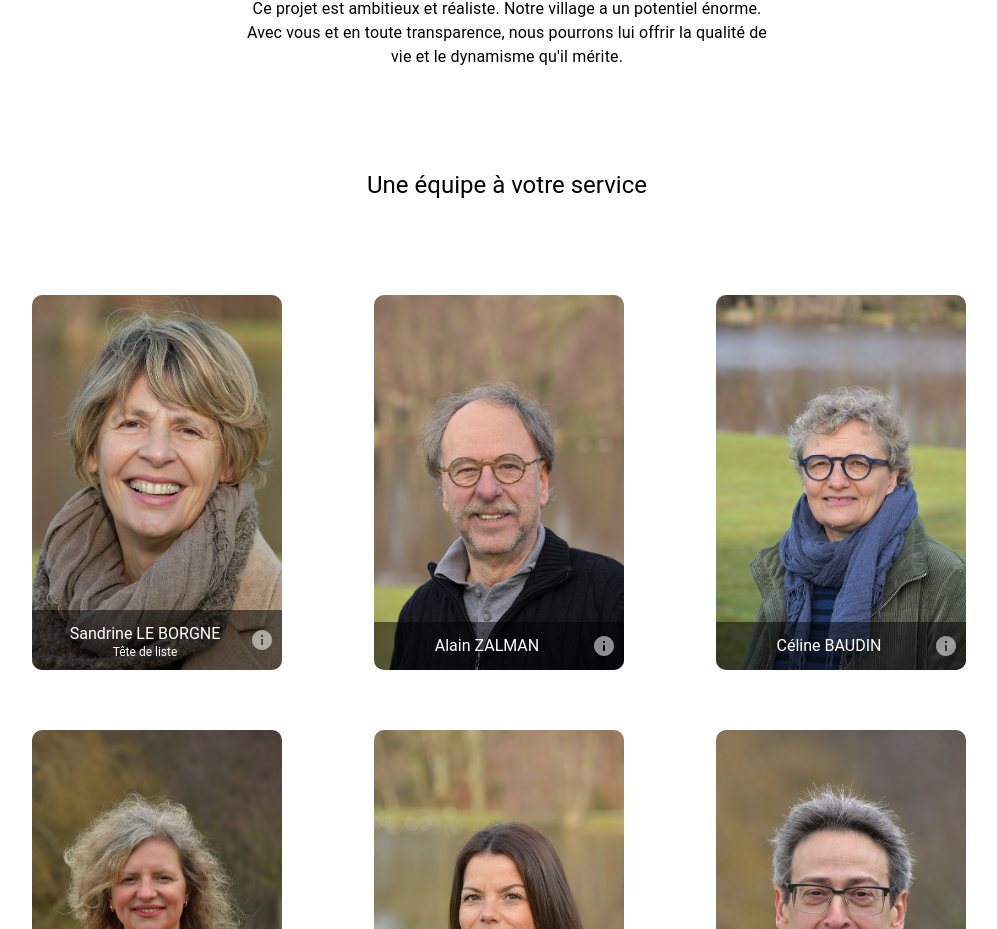
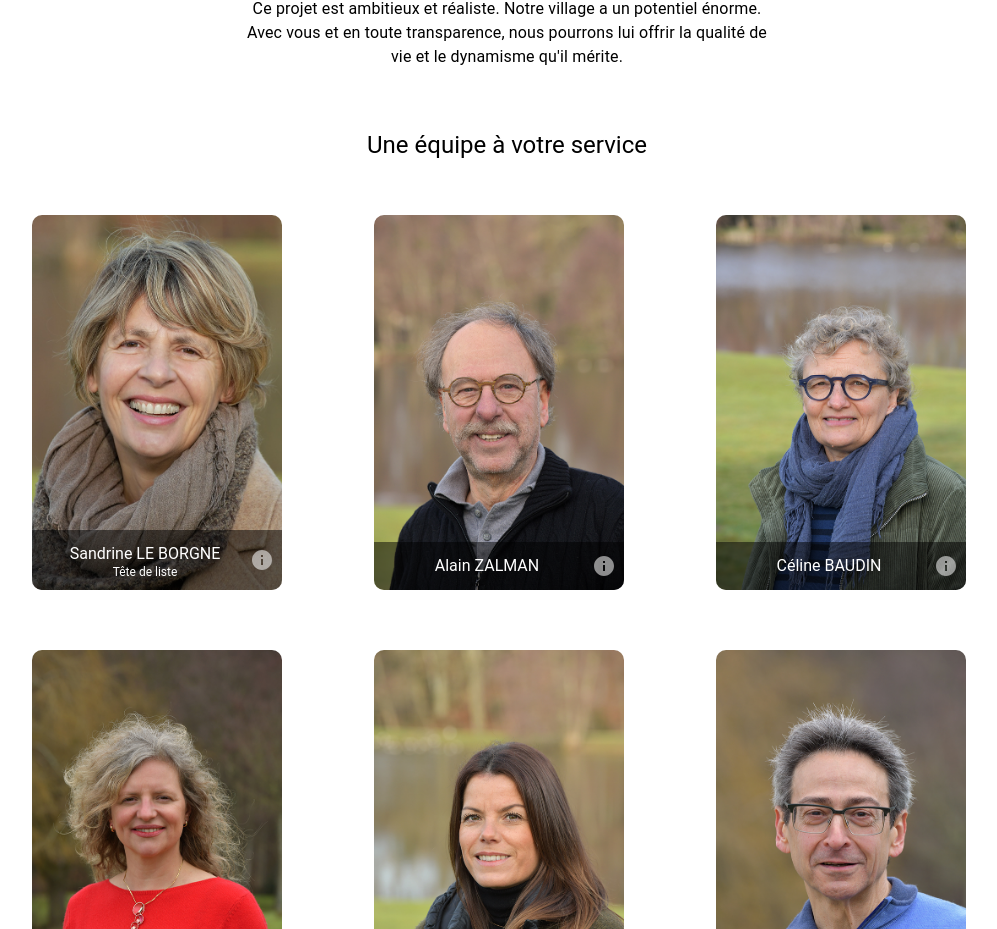
Before and after one commit to marionleborgne/avenir-saint-leger, a React (Create React App) app: page / in a window 1280 px wide. Shown: the part 2359-3288 px from the top of the page, without its empty margins (133-1130 px from the left). Built offline with nearby package versions, Linux system fonts and the light colour scheme.

Commit message:
fix margin

```diff
--- a/src/components/Avatars/Cards.js
+++ b/src/components/Avatars/Cards.js
@@ -7,7 +7,7 @@ import itemData from './data';
 
 export default () => (
   <div>
-    <Typography variant='h5' sx={{ margin: 10 }}>Une équipe à votre service</Typography>
+    <Typography variant='h5' sx={{ margin: 5 }}>Une équipe à votre service</Typography>
     <Box sx={{ flexGrow: 1 }}>
       <Grid container justifyContent='center' spacing={2}>
         {itemData.map(
```
